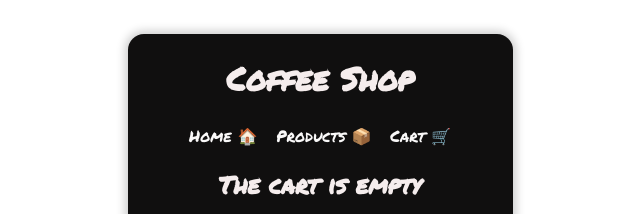
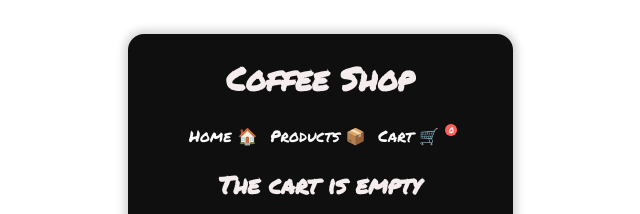
Before and after one commit to cenglesson/Coffee-Website, a React (Create React App) app: page /cart in a window 1280 px wide. Shown: the top 214 px of the page, without its empty margins (320-960 px from the left). Built offline with nearby package versions, Linux system fonts and the light colour scheme.

Commit message:
changed code

```diff
--- a/src/App.css
+++ b/src/App.css
@@ -75,6 +75,13 @@ body, html {
   text-align: center;
 }
 
+.Nav {
+  display: flex;
+  flex-direction: row;
+  flex-wrap: wrap;
+  justify-content: center;
+}
+
 
 .Button-Nav {
   font-size: 1em;
@@ -84,6 +91,14 @@ body, html {
   cursor: pointer;
   color: rgb(250, 249, 249);
   margin: 0em 0.4em;
+}
+
+.Button-Amount{
+  background-color: rgb(252, 98, 87);
+  border-radius: 100%;
+  height: 1.5em;
+  width: 1.5em;
+  font-size: 0.5em;
 }
 
 .cards {
@@ -199,9 +214,12 @@ body, html {
 .trashCan {
   text-decoration: none;
   border: none;
-  background-color: black;
+  background-color: rgb(16, 16, 16);
+  color: white;
 
 }
+
+
 
 
 /*---------------COFFEE-ANIMATION------------------_*/
--- a/src/App.tsx
+++ b/src/App.tsx
@@ -11,16 +11,7 @@ import Nav from './components/NavView'
 
 function App() {
 
-    const view = useSelector((state: RootState) => state.view)
-    const cart = useSelector((state: RootState) => state.cart)
 
-    let main = null
-    if (view === PRODUCTVIEW) {
-        main = <ProductGrid />
-    }
-    else if (view === CARTVIEW) {
-        main = <CartView />
-    }
 
 
 
--- a/src/components/CartView.tsx
+++ b/src/components/CartView.tsx
@@ -1,6 +1,7 @@
 import { useSelector, useDispatch } from 'react-redux'
 import { RootState } from '../store'
 import { actions } from '../features/cartReducer'
+
 
 const CartView = () => {
 	const dispatch = useDispatch()
@@ -19,6 +20,7 @@ const CartView = () => {
 		sum += item.count * item.product.price
 	})
 
+
 	return (
 		<div className="cart">
 			<h2> {countMessage} </h2>
@@ -26,7 +28,7 @@ const CartView = () => {
 				{cart.map(item => (
 					<div key={item.product.name}>
 						{item.product.name} ..... {item.count} ...... {item.product.price * item.count}
-						<button className="trashCan" onClick={() => handleRemove(item.product.name)}> 🗑️ </button>
+						<button className="trashCan" onClick={() => handleRemove(item.product.name)}> 🗑️ {cart.length} st</button>
 					</div>
 				))}
 			</div>
--- a/src/components/HomeView.tsx
+++ b/src/components/HomeView.tsx
@@ -6,10 +6,6 @@ import { NavLink } from 'react-router-dom';
 
 const Home = () => {
     return (
-
-
-
-
         <NavLink
             to="/products"
             exact
--- a/src/components/NavView.tsx
+++ b/src/components/NavView.tsx
@@ -1,8 +1,13 @@
+import { useSelector } from 'react-redux';
 import { Link } from 'react-router-dom';
 import '../App.css';
+import { RootState } from '../store';
+
 
 
 const Nav = () => {
+    const cart = useSelector((state: RootState) => state.cart)
+
 
 
     return (
@@ -10,9 +15,12 @@ const Nav = () => {
             <header>
                 <h1> Coffee Shop </h1>
             </header>
-            <Link to="/" className="Button-Nav" > Home 🏠 </Link>
-            <Link to="/products" className="Button-Nav" > Products 📦</Link>
-            <Link to="/cart" className="Button-Nav" > Cart  🛒 </Link>
+            <div className="Nav">
+                <Link to="/" className="Button-Nav" > Home 🏠 </Link>
+                <Link to="/products" className="Button-Nav" > Products 📦</Link>
+                <Link to="/cart" className="Button-Nav" >Cart 🛒 </Link>
+                <div className="Button-Amount">{cart.length}</div>
+            </div>
 
         </div>
 
```
